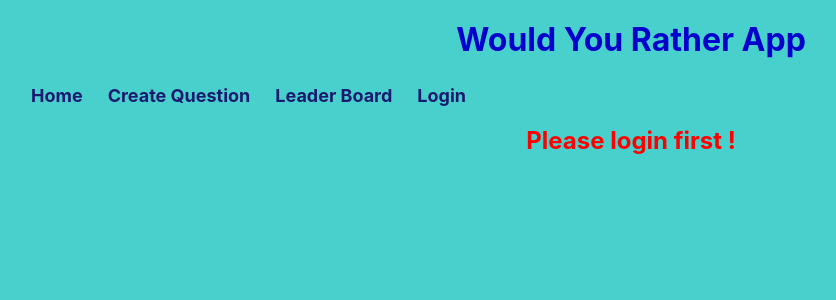
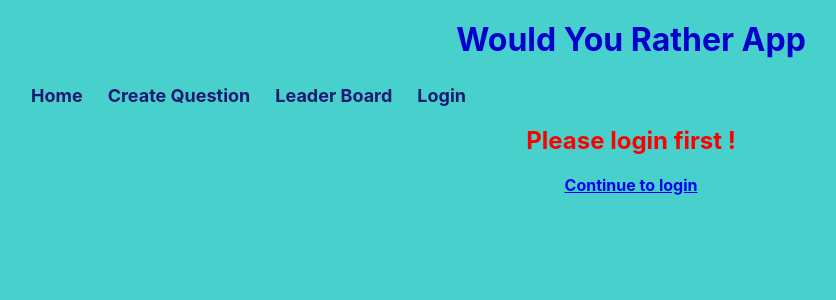
Before and after one commit to Ahmed-Abdelgawad-Dev/would-you-rather, a React (Create React App) app: page /create in a window 1280 px wide. Shown: the top 300 px of the page, without its empty margins (9-845 px from the left). Built offline with nearby package versions, Linux system fonts and the light colour scheme.

Commit message:
final customizations

```diff
--- a/src/components/App.js
+++ b/src/components/App.js
@@ -10,6 +10,7 @@ import {getInitialData} from "../store/actions/index";
 import CreateQuestion from "./CreateQuestion";
 import QuestionManager from "./QuestionManager";
 import PleaseLogin from "./PleaseLogin";
+
 
 // Stackoverflow Solution for implementing the protected route.
 let theAuthedUser = false
--- a/src/components/PleaseLogin.js
+++ b/src/components/PleaseLogin.js
@@ -1,7 +1,10 @@
+import React from 'react'
+import {Link} from "react-router-dom";
 const PleaseLogin = () => {
 	return(
 		<div className="please-login">
 			<h2>Please login first !</h2>
+			<Link to="/login"> Continue to login</Link>
 		</div>
 	)
 }
--- a/src/components/QuestionDetails.js
+++ b/src/components/QuestionDetails.js
@@ -13,14 +13,14 @@ const QuestionDetails = ({question, author})=>{
             <h2 className="votes">Votes:</h2>
             <div>
               <p className="options">{question.optionOne.text}</p>
+              <p className="of">{`${question.optionOne.votes.length} of total ${sumOfVotes} votes`}</p>
               <p className="percent">{`${(question.optionOne.votes.length / sumOfVotes * 100).toFixed(0)}%`}</p>
-              <p className="of">{`${question.optionOne.votes.length} of total ${sumOfVotes} votes`}</p>
             </div>
 			<br/><hr/>
             <div>
               <p className="options">{question.optionTwo.text}</p>
+              <p className="of">{`${question.optionTwo.votes.length} of total ${sumOfVotes} votes`}</p>
               <p className="percent">{`${(question.optionTwo.votes.length / sumOfVotes * 100).toFixed(0)}%`}</p>
-              <p className="of">{`${question.optionTwo.votes.length} of total ${sumOfVotes} votes`}</p>
             </div>
 
 		</div>
```
Also changed, not shown: 1 other file (tests, documents, lock files or other folders).
